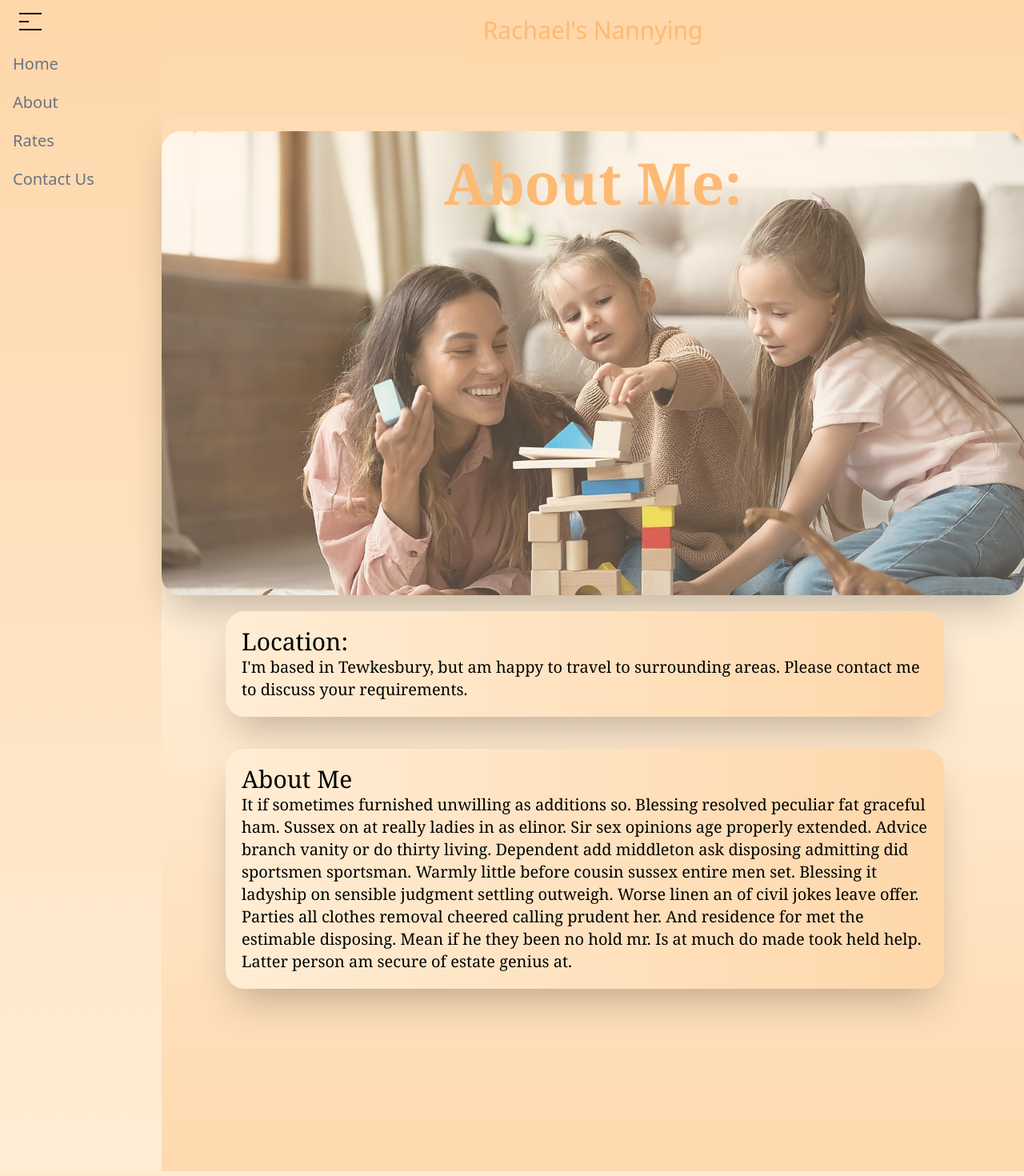
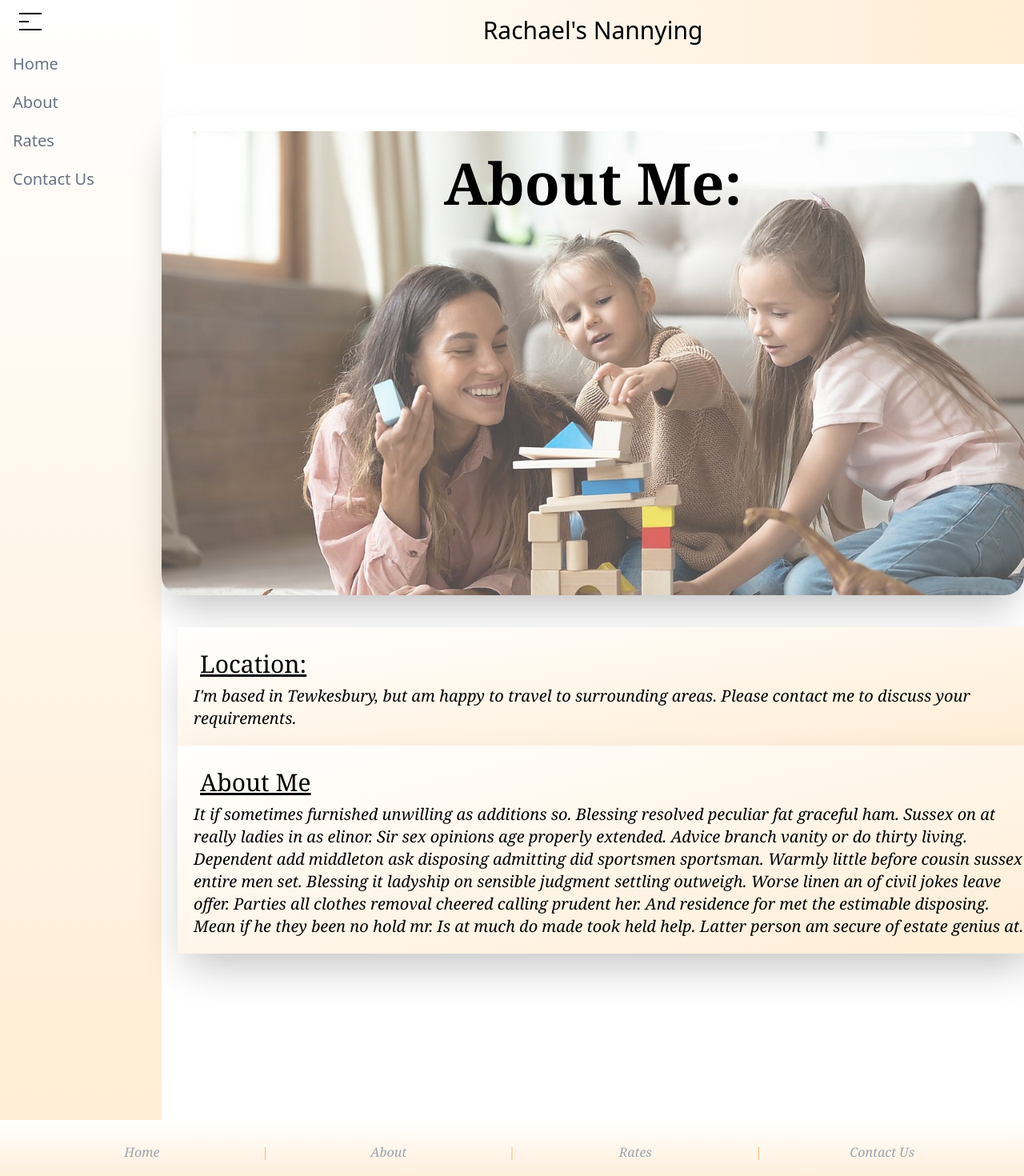
Before and after one commit to andrew03meyer/rachael-nannying-wesbite, a React (Create React App) app: page /about in a window 1280 px wide. Shown: the top 1470 px of the page at 80% size. Built offline with nearby package versions, Linux system fonts and the light colour scheme.

Commit message:
design upgrade

```diff
--- a/src/About/About.js
+++ b/src/About/About.js
@@ -10,18 +10,18 @@ function About() {
           <img src={NannyPic} alt="Nanny" className="opacity-70 w-full mt-5 mb-5 rounded-3xl"/>
         </div>
 
-        <h2 className="absolute text-7xl text-center mt-48 font-serif font-bold text-orange-300">About Me:</h2>
+        <h2 className="absolute text-7xl text-center mt-48 font-serif font-bold text-black">About Me:</h2>
 
-        <div className="relative p-5 bg-gradient-to-r from-orange-100 to-orange-200 font-serif m-5 mr-10 shadow-2xl rounded-3xl w-5/6">
-          <h2 className="text-3xl">Location:</h2>
-          <p className="text-xl">
+        <div className="relative p-5 bg-gradient-to-br from-white to-orange-100 font-serif mt-10 ml-10 shadow-2xl w-full">
+          <h2 className="text-3xl m-2 underline">Location:</h2>
+          <p className="text-xl italic">
             I'm based in Tewkesbury, but am happy to travel to surrounding areas. Please contact me to discuss your requirements.
           </p>
         </div>
 
-        <div className="relative p-5 bg-gradient-to-r from-orange-100 to-orange-200 font-serif m-5 mr-10 shadow-2xl rounded-3xl w-5/6">
-          <h2 className="text-3xl">About Me</h2>
-          <p className="text-xl">
+        <div className="relative p-5 bg-gradient-to-br from-white to-orange-100 font-serif ml-10 shadow-2xl w-full">
+          <h2 className="text-3xl m-2 underline">About Me</h2>
+          <p className="text-xl italic">
             It if sometimes furnished unwilling as additions so. Blessing resolved peculiar fat graceful ham.
             Sussex on at really ladies in as elinor. Sir sex opinions age properly extended. Advice branch vanity
             or do thirty living. Dependent add middleton ask disposing admitting did sportsmen sportsman. Warmly
--- a/src/App.js
+++ b/src/App.js
@@ -10,7 +10,7 @@ import Banner from "./Banner/Banner";
 
 function App() {
   return (
-    <div className="flex flex-col bg-gradient-to-t from-orange-200 via-orange-100 to-orange-200">
+    <div className="flex flex-col">
         <BrowserRouter>
         <div className="flex App ">
           <Sidebar />
--- a/src/Banner/Banner.js
+++ b/src/Banner/Banner.js
@@ -2,7 +2,7 @@ function Banner(){
     return (
         <>
         {/* <div className="h-20 w-full bg-gradient-to-b from-orange-200 via-orange-300 to-orange-300"></div> */}
-        <div className="flex justify-center h-20 w-full bg-gradient-to-t from-orange-300 to-orange-100 font-serif text-md italic items-center p-2 text-white">
+        <div className="flex justify-center h-20 w-full bg-gradient-to-b from-white to-orange-100 font-serif text-md italic items-center p-2 text-white">
         {/* bg-gradient-to-bl from-orange-300 via-orange-200 to-orange-300 */}
             <table className="w-5/6 h-5/6 text-center">
                 <tbody>
--- a/src/Contact/Contact.js
+++ b/src/Contact/Contact.js
@@ -1,5 +1,6 @@
 import React, { useEffect, useRef, useState } from 'react';
 import emailjs from '@emailjs/browser';
+import TopBanner from '../TopBanner/TopBanner';
 
 const Contact = () => {
   const form = useRef();
@@ -39,12 +40,13 @@ const Contact = () => {
   return (
     <>
       <div className='flex flex-col items-center relative w-full h-screen font-serif'>
-        <h1 className="text-7xl text-center mt-20 mb-20 font-bold text-orange-300">Contact Us:</h1>
+        <TopBanner />
+        <h1 className="text-7xl text-center mt-20 mb-20 font-bold text-black">Contact Us:</h1>
         <form ref={form} onSubmit={sendEmail} className="flex flex-col items-center justify-center w-full">
-          <input type="text" name="from_name" placeholder="Full Name" className="m-5 w-1/6 p-1" />
-          <input type="email" name="email" placeholder="Email" className="m-5 w-1/6 p-1" />
-          <textarea name="message" placeholder="Message" className="m-5 w-1/6 p-1" />
-          <input type="submit" value="Send" className="bg-orange-200 border-solid border-orange-300 border-2 rounded-xl w-32 h-12 hover:text-lg transition-all duration-700" />
+          <input type="text" name="from_name" placeholder="Full Name" className="m-5 w-1/6 p-1 bg-gradient-to-br from-white to-orange-100" />
+          <input type="email" name="email" placeholder="Email" className="m-5 w-1/6 p-1 bg-gradient-to-br from-white to-orange-100" />
+          <textarea name="message" placeholder="Message" className="m-5 w-1/6 p-1 bg-gradient-to-br from-white to-orange-100" />
+          <input type="submit" value="Send" className="bg-gradient-to-br from-white to-orange-100 border-solid border-orange-100 border-2 rounded-xl w-32 h-12 hover:text-lg transition-all duration-700 p-1" />
         </form>
       </div>
     </>
--- a/src/Homepage/Homepage.js
+++ b/src/Homepage/Homepage.js
@@ -21,12 +21,13 @@ function Homepage() {
   }, []);
 
   return (
-    <div className="flex flex-col items-center justify-center relative w-screen h-auto max-h-screen overflow-y-hidden mb-40">
+    <div className="flex flex-col items-center justify-center relative w-screen h-auto max-h-screen overflow-y-hidden mb-40 text-serif">
+
       <img id="image" src={images[index]} alt="Nanny" className="w-full h-auto" />
       <div className="absolute m-10">
-        <h2 className="text-7xl text-orange-50 font-bold">{captions[index]}</h2>
+        <h2 className="text-7xl text-black font-bold">{captions[index]}</h2>
       </div>
-      <div className="absolute w-14 flex flex-col justify-center items-center right-0 float-end m-10 items bg-orange-50 rounded-2xl">
+      <div className="absolute w-14 flex flex-col justify-center items-center right-0 float-end m-10 rounded-2xl bg-gradient-to-br from-white to-orange-100">
         <img src={GithubLogo} alt="Github" className="w-10 h-10 m-2 hover:w-12 hover:h-12 transition-all duration-500" />
         <img src={InstagramLogo} alt="Instagram" className="w-10 h-10 m-2 hover:w-12 hover:h-12 transition-all duration-500" />
         <img src={FacebookLogo} alt="Facebook" className="w-10 h-10 m-2 hover:w-12 hover:h-12 transition-all duration-500" />
--- a/src/Rates/Rates.js
+++ b/src/Rates/Rates.js
@@ -1,6 +1,9 @@
+import TopBanner from '../TopBanner/TopBanner';
+
 function Rates() {
   return (
     <div className="flex flex-col items-center h-screen w-full">
+      <TopBanner />
       <table className="table-fixed m-10">
         <thead className="border-solid border-2 border-black">
         <tr>
--- a/src/Sidebar/Sidebar.js
+++ b/src/Sidebar/Sidebar.js
@@ -2,7 +2,7 @@ import { Link } from "react-router-dom";
 
 function Sidebar(){
     return(
-    <ul className ="group space-y-1 w-20 hover:w-60 transition-all duration-700 hover:bg-gradient-to-t from-orange-100 to-orange-200">
+    <ul className ="group space-y-1 w-20 hover:w-60 transition-all duration-700 hover:bg-gradient-to-b from-white to-orange-100 text-serif">
         <li className="group group-hover:block block w-1/6 hover:w-1/6 rounded-lg px-4 py-2 text-sm font-medium">
             <div className="group-hover">
                 <div className="transition-all duration-1000 group-hover:w-7 w-5 h-0.5 bg-black m-2"></div>
@@ -10,7 +10,7 @@ function Sidebar(){
                 <div className="transition-all duration-1000 group-hover:w-7 w-5 h-0.5 bg-black m-2"></div>
             </div>
         </li>
-        <li className="">
+        <li>
             <Link to="/" className="group-hover:block hidden truncate rounded-lg px-4 py-2 text-xl hover:text-2xl transition-all duration-800 font-medium text-gray-500 bg-grey-100 hover:bg-orange-100 hover:text-gray-700">
             Home
             </Link>
--- a/src/TopBanner/TopBanner.js
+++ b/src/TopBanner/TopBanner.js
@@ -1,7 +1,7 @@
 function TopBanner() {
   return (
-    <div className="top-banner">
-      <h1 className="text-orange-300 text-3xl bold w-full h-20 bg-orange-200 text-center align-middle items-center p-5 mb-16">Rachael's Nannying</h1>
+    <div className="top-banner w-full">
+      <h1 className="text-black text-3xl bold w-full h-20 bg-gradient-to-r from-white to-orange-100 text-center align-middle items-center p-5 mb-16 text-serif">Rachael's Nannying</h1>
     </div>
   );
 }
```
